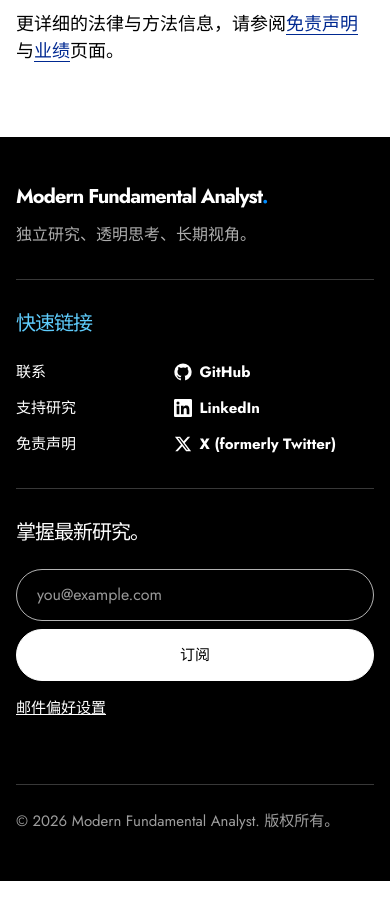
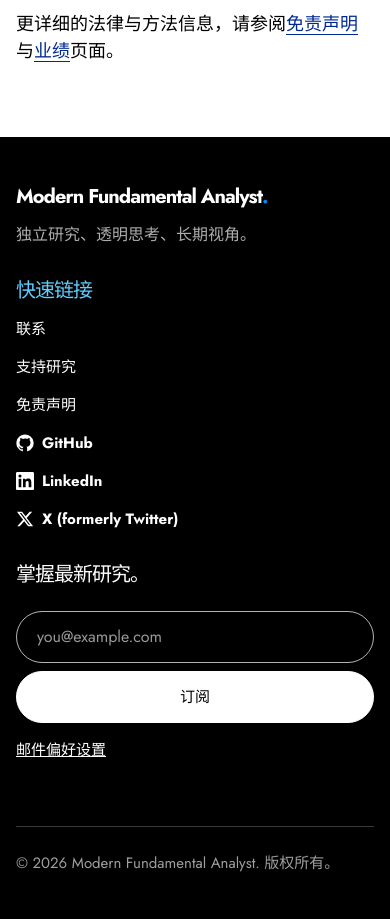
Before and after one commit to Tianyi0510/modern-fundamental-analyst, a Next.js app: page /zh-cn/about in a window 390 px wide. Shown: the part 6320-7239 px from the top of the page. Before the commit the page ends 7201 px from the top, so only its background shows below. Built offline with nearby package versions, Linux system fonts and the light colour scheme.

Commit message:
Refine mobile footer and controls

```diff
--- a/app/styles/chrome.css
+++ b/app/styles/chrome.css
@@ -166,7 +166,6 @@
 .footer-mark { max-width: 320px; }
 .site-footer p { margin: 0; max-width: 390px; color: var(--text-inverse-secondary); }
 .site-footer .footer-heading { margin-bottom: 14px; color: var(--bright-blue); }
-.footer-link-groups { display: grid; gap: 14px; }
 .footer-links { display: grid; justify-items: start; gap: 14px; }
 .footer-links a { width: fit-content; min-height: 24px; display: inline-flex; align-items: center; }
 .footer-social-link { gap: var(--space-2); }
--- a/app/styles/responsive.css
+++ b/app/styles/responsive.css
@@ -23,6 +23,7 @@
     --motion-duration-base: 180ms;
     --motion-duration-medium: 220ms;
     --motion-duration-slow: 300ms;
+    --motion-duration-press: 90ms;
     --motion-scale-press: .985;
   }
 
@@ -69,10 +70,10 @@
     transform-origin: center;
     backface-visibility: hidden;
   }
-  .mobile-menu-button svg, .mobile-menu-close svg { width: 23px; height: 23px; }
+  .mobile-menu-button svg, .mobile-menu-close svg { width: 23px; height: 23px; transition: transform var(--motion-duration-medium) var(--motion-ease-emphasized); }
   .mobile-menu-button, .mobile-menu-close { transition: transform var(--motion-duration-base) var(--motion-ease-standard), background-color var(--motion-duration-base) var(--motion-ease-standard), border-color var(--motion-duration-base) var(--motion-ease-standard), color var(--motion-duration-base) var(--motion-ease-standard); }
-  .mobile-menu-button:hover, .mobile-menu-button:focus-visible { background: var(--bright-blue); color: var(--black); transform: scale(var(--motion-scale-hover)); }
-  .mobile-menu-button:active, .mobile-menu-close:active { transform: scale(.96); }
+  .mobile-menu-button:hover, .mobile-menu-button:focus-visible { background: var(--bright-blue); color: var(--black); transform: rotate(4deg) scale(var(--motion-scale-hover)); }
+  .mobile-menu-button:active, .mobile-menu-close:active { transition-duration: var(--motion-duration-press); }
   .mobile-menu-layer { display: block; position: fixed; inset: 0; z-index: 100; pointer-events: none; visibility: hidden; transition: visibility 0s linear var(--motion-duration-slow); }
   .mobile-menu-layer.is-open { pointer-events: auto; visibility: visible; transition-delay: 0s; }
   .mobile-menu-backdrop { display: none; }
@@ -97,7 +98,7 @@
   .mobile-menu-top { position: sticky; z-index: 2; top: 0; min-height: 70px; margin-inline: calc(var(--space-page-gutter) * -1); padding-inline: var(--space-page-gutter); display: flex; align-items: center; justify-content: space-between; gap: var(--space-5); background: var(--white); }
   .mobile-menu-wordmark { max-width: none; }
   .mobile-menu-close { flex: 0 0 auto; border-color: var(--black); background: var(--white); color: var(--black); }
-  .mobile-menu-close:hover, .mobile-menu-close:focus-visible { border-color: var(--bright-blue); background: var(--bright-blue); color: var(--black); transform: scale(var(--motion-scale-hover)); }
+  .mobile-menu-close:hover, .mobile-menu-close:focus-visible { border-color: var(--bright-blue); background: var(--bright-blue); color: var(--black); transform: rotate(-4deg) scale(var(--motion-scale-hover)); }
   .mobile-menu-close svg { transform: rotate(-90deg) scale(.82); }
   .mobile-menu-layer.is-open .mobile-menu-close svg { transform: rotate(0) scale(1); transition-delay: .08s; }
   .mobile-menu-drawer nav { position: relative; z-index: 1; display: flex; flex-direction: column; gap: 0; margin-top: 18px; font-weight: var(--weight-bold); line-height: var(--leading-compact-title); }
@@ -159,15 +160,7 @@
   .memo-card { min-height: 410px; padding: var(--space-5); }
   .memo-card-placeholder { display: none; }
   .cta { grid-template-columns: 1fr; gap: var(--space-heading-content); }
-  .site-footer { grid-template-columns: 1fr; gap: 0; padding: var(--space-8) 0; }
-  .footer-brand { padding-bottom: var(--space-6); border-bottom: 1px solid rgba(255,255,255,.22); }
-  .footer-navigation { padding: var(--space-6) 0; border-bottom: 1px solid rgba(255,255,255,.22); }
-  .site-footer .footer-heading { margin-bottom: var(--space-5); }
-  .footer-link-groups { grid-template-columns: minmax(0, .8fr) minmax(0, 1.2fr); gap: var(--space-5); }
-  .footer-links { align-content: start; gap: var(--space-3); }
-  .footer-social-links { min-width: 0; }
-  .footer-social-links a { max-width: 100%; }
-  .site-footer > section { padding: var(--space-6) 0; }
+  .site-footer { grid-template-columns: 1fr; gap: var(--space-6); padding: var(--space-8) 0; }
   .footer-bottom { grid-column: auto; margin-top: 0; padding-top: var(--space-5); }
   .page-hero { padding: var(--space-section) 0; }
   .hero h1,
@@ -243,8 +236,8 @@
 @media (hover: none) and (pointer: coarse) {
   .mobile-menu-button:hover { background: var(--white); color: var(--black); transform: none; }
   .mobile-menu-close:hover { border-color: var(--black); background: var(--white); color: var(--black); transform: none; }
-  .mobile-menu-button:active { background: var(--black); color: var(--white); transform: scale(.96); }
-  .mobile-menu-close:active { border-color: var(--bright-blue); background: var(--bright-blue); color: var(--black); transform: scale(.96); }
+  .mobile-menu-button:active { background: var(--black); color: var(--white); transform: rotate(4deg) scale(.94); }
+  .mobile-menu-close:active { border-color: var(--bright-blue); background: var(--bright-blue); color: var(--black); transform: rotate(-4deg) scale(.94); }
   .mobile-menu-drawer nav a:hover:not([aria-current="page"]) { background: var(--white); color: var(--black); }
   .mobile-menu-drawer nav a:active { background: var(--bright-blue); color: var(--black); transform: none; }
   .mobile-language-links .mobile-menu-language:hover { background: var(--white); color: var(--black); transform: none; }
@@ -262,12 +255,12 @@
   .home-page .hero .button-dark:active,
   .performance-home .button-white:active { background: var(--bright-blue); color: var(--black); }
   .home-page .cta .button-dark:active { background: var(--deep-blue); color: var(--white); }
-  .home-page .round-link:active { background: var(--bright-blue); color: var(--black); transform: scale(.96); }
+  .home-page .round-link:active { background: var(--bright-blue); color: var(--black); transform: scale(var(--motion-scale-press)); }
   .home-page .text-link:active,
   .allocation-card > a:active { color: var(--deep-blue); }
   .home-page .text-link:active .arrow-icon,
   .allocation-card > a:active .arrow-icon { transform: translateX(5px); }
-  .home-page .round-link:active .arrow-icon { transform: scale(1.08); }
+  .home-page .round-link:active .arrow-icon { transform: none; }
 
   .site-footer .footer-links a:hover { color: var(--black); }
   .site-footer .footer-links a:active { color: var(--deep-blue); }
--- a/components/site-footer.tsx
+++ b/components/site-footer.tsx
@@ -21,13 +21,10 @@ export function SiteFooter({ locale = "en" }: SiteFooterProps = {}) {
       </div>
       <nav className="footer-navigation" aria-label={copy.quickLinks}>
         <p className="footer-heading">{copy.quickLinks}</p>
-        <div className="footer-link-groups">
-          <div className="footer-links footer-primary-links">
-            <Link href={`${prefix}/contact`}>{copy.contact}</Link>
-            <Link href={`${prefix}/support`}>{copy.support}</Link>
-            <Link href={`${prefix}/disclaimer`}>{copy.disclaimer}</Link>
-          </div>
-          <div className="footer-links footer-social-links">
+        <div className="footer-links">
+          <Link href={`${prefix}/contact`}>{copy.contact}</Link>
+          <Link href={`${prefix}/support`}>{copy.support}</Link>
+          <Link href={`${prefix}/disclaimer`}>{copy.disclaimer}</Link>
             <a className="footer-social-link footer-github" href="https://github.com/Tianyi0510/modern-fundamental-analyst" target="_blank" rel="noreferrer">
               <svg aria-hidden="true" viewBox="0 0 24 24" width="18" height="18" fill="currentColor"><path d="M12 .7a11.5 11.5 0 0 0-3.64 22.41c.58.11.79-.25.79-.56v-2.23c-3.22.7-3.9-1.37-3.9-1.37-.52-1.34-1.29-1.69-1.29-1.69-1.05-.72.08-.71.08-.71 1.17.08 1.78 1.2 1.78 1.2 1.04 1.78 2.72 1.27 3.38.97.1-.75.4-1.27.74-1.56-2.57-.29-5.27-1.28-5.27-5.68 0-1.26.45-2.28 1.18-3.09-.12-.29-.51-1.47.11-3.05 0 0 .96-.31 3.16 1.18A10.9 10.9 0 0 1 12 6.13c.98 0 1.94.13 2.86.39 2.2-1.49 3.16-1.18 3.16-1.18.62 1.58.23 2.76.11 3.05.74.81 1.18 1.83 1.18 3.09 0 4.41-2.71 5.38-5.29 5.67.42.36.79 1.07.79 2.16v3.24c0 .31.21.68.8.56A11.5 11.5 0 0 0 12 .7Z" /></svg>
               <span>GitHub</span>
@@ -40,7 +37,6 @@ export function SiteFooter({ locale = "en" }: SiteFooterProps = {}) {
               <svg aria-hidden="true" viewBox="0 0 24 24" width="18" height="18" fill="currentColor"><path d="M18.244 2.25h3.308l-7.227 8.26 8.502 11.24H16.17l-5.214-6.817L4.99 21.75H1.68l7.73-8.835L1.254 2.25H8.08l4.713 6.231Zm-1.161 17.52h1.833L7.084 4.126H5.117Z" /></svg>
               <span>X (formerly Twitter)</span>
             </a>
-          </div>
         </div>
       </nav>
       <SubscribeForm locale={locale} />
```
Also changed, not shown: 2 other files (tests, documents, lock files or other folders).
